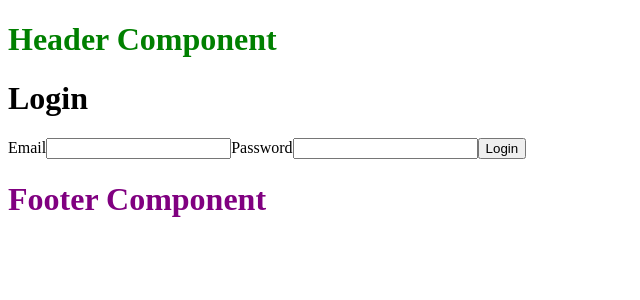
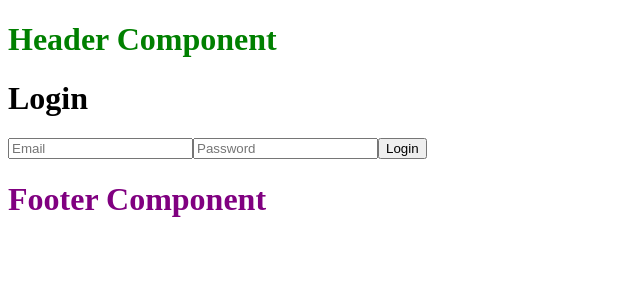
Before and after one commit to kodpelle/l1recept, a React app: page /login in a window 1280 px wide. Shown: the top 300 px of the page, without its empty margins (0-640 px from the left). Built offline with nearby package versions, Linux system fonts and the light colour scheme; the HTML template or start-up script is replaced by a standard one.

Commit message:
Add state handling to LoginPage with form submit handler

```diff
--- a/src/pages/LoginPage.tsx
+++ b/src/pages/LoginPage.tsx
@@ -1,28 +1,41 @@
+import { useState } from "react";
 
- function LoginPage() {
+function LoginPage() {
+  const [email, setEmail] = useState("");
+  const [password, setPassword] = useState("");
+
+  function handleSubmit(e: React.FormEvent) {
+    e.preventDefault();
+    console.log("Email:", email);
+    console.log("Password:", password);
+  }
+
   return (
-    <>
     <div>
       <h1>Login</h1>
-      <form action="login">
-        <label>
-          Email
-        <input type="text" name="email" />
-        </label>
-        <label>
-          Password
-        <input type="password" name="password" />
-        </label>
+      <form onSubmit={handleSubmit}>
+        <input
+          type="text"
+          placeholder="Email"
+          value={email}
+          onChange={(e) => setEmail(e.target.value)}
+        />
+        <input
+          type="password"
+          placeholder="Password"
+          value={password}
+          onChange={(e) => setPassword(e.target.value)}
+        />
         <button type="submit">Login</button>
       </form>
     </div>
-    </>
   );
 }
+
 LoginPage.route = {
-  path: '/login',
-  menuLabel: 'Login',
-  index: 1
+  path: "/login",
+  menuLabel: "Login",
+  index: 1,
 };
 
 export default LoginPage;
```
